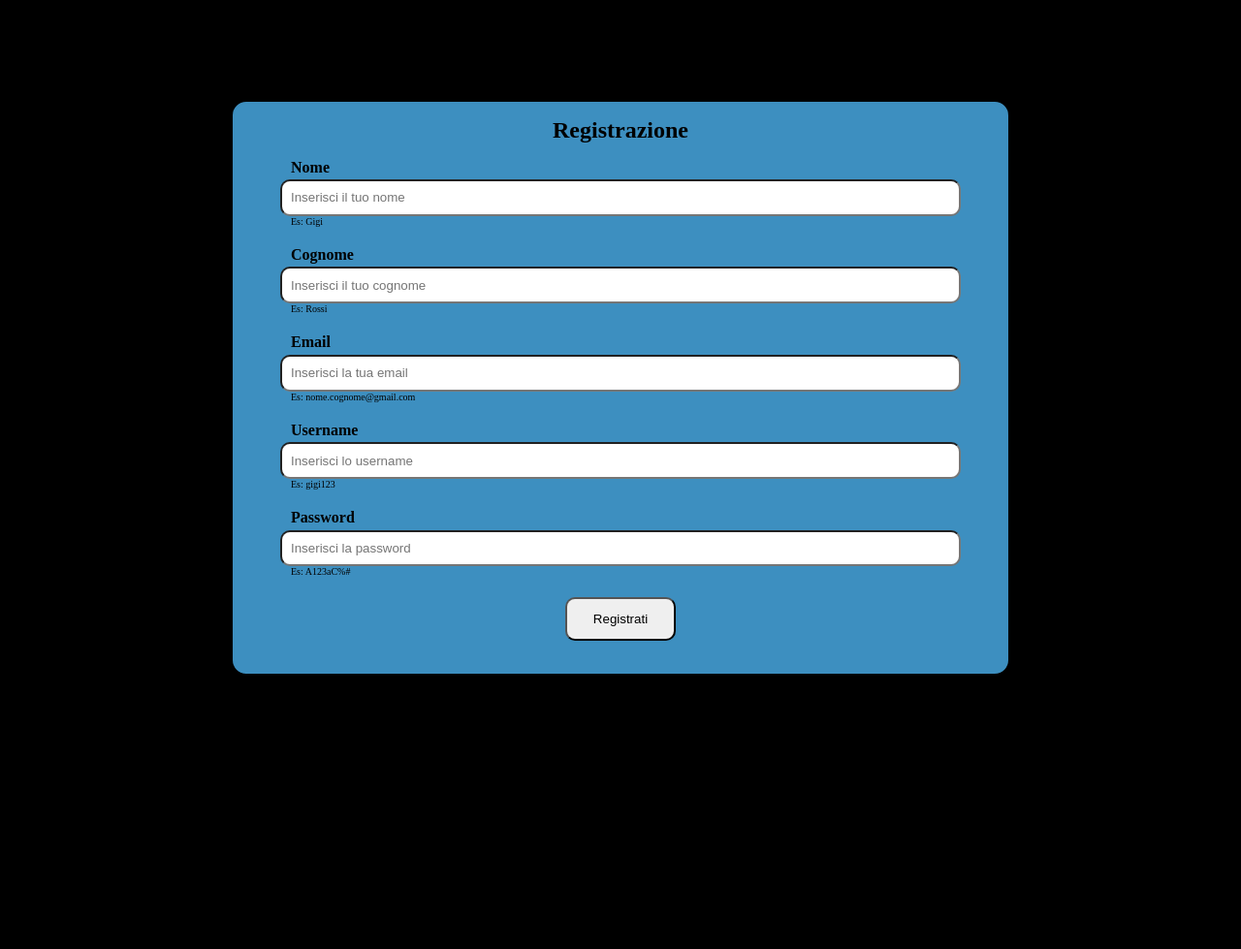
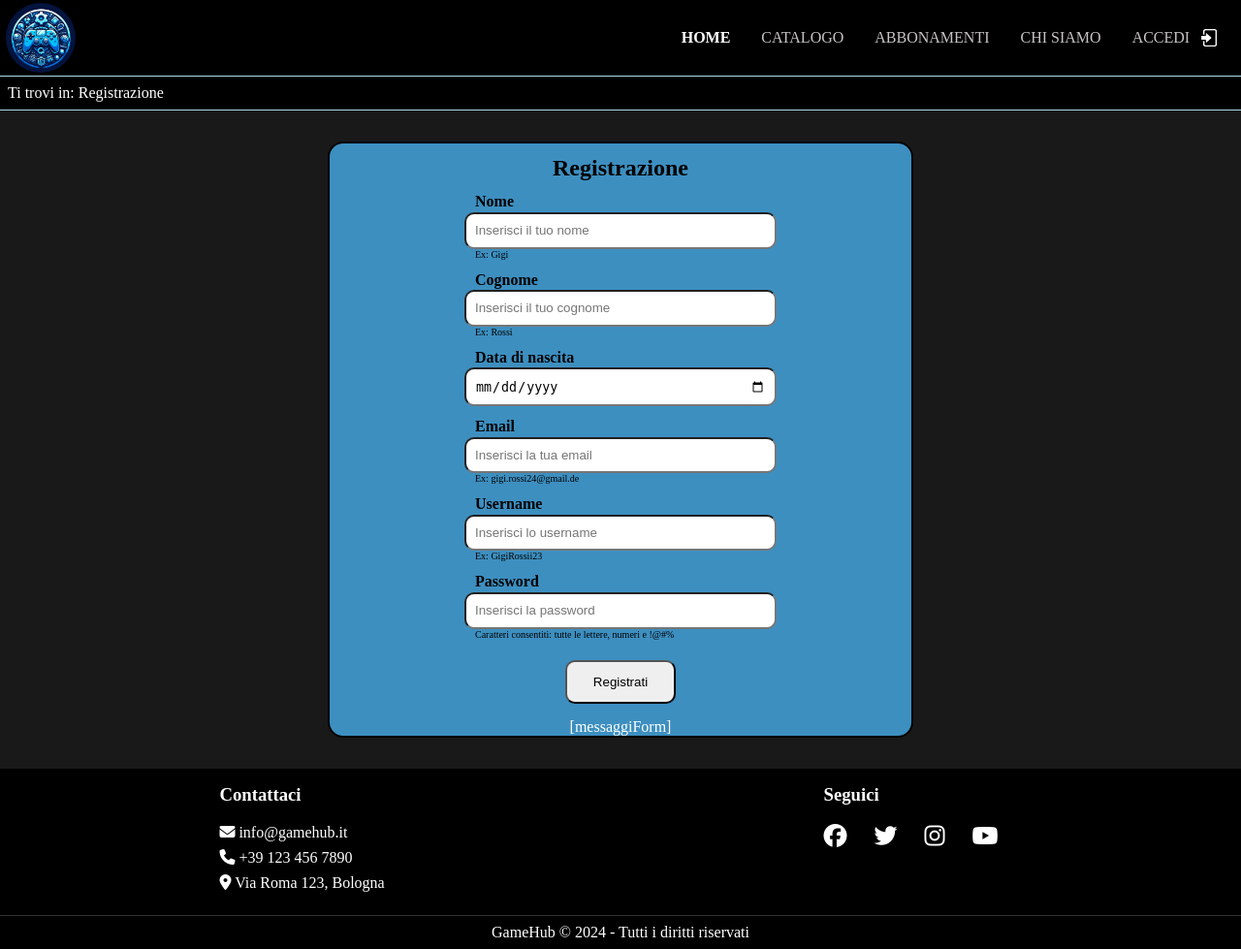
Before and after one commit to MatteoSquarz/GameHub, a PHP site: page /registrazione.html in a window 1280 px wide. Shown: the whole page at 97% size. Before the commit the page ends 695 px from the top, so only its background shows below. Run offline with PHP 8.4, Linux system fonts and the light colour scheme.

Commit message:
modifiche form con aggiunta php e js

```diff
--- a/registrazione.html
+++ b/registrazione.html
@@ -7,32 +7,111 @@
         <meta name="keywords" content="pallavolo,nazionale,femminile,volley,olimpiadi,oro,Paola Egonu,Alessia Orro">
         <meta name="author" content="Andrea Piola">
         <link rel = "stylesheet" href = "style.css" media = "screen">
+        <link rel = "stylesheet" href="mobile.css" media="screen and (max-width:768px)">
         <link rel="stylesheet" href="https://cdnjs.cloudflare.com/ajax/libs/font-awesome/6.5.1/css/all.min.css">
+        <script src="script.js"></script>
         <title>GameHub</title>
     </head>
-    <body>
+    <body onload="caricamento();">
+        <div class="stickyScroll">
+            <header>
+                <div class="logoName">
+                    <a href="index.php" id="logo"></a>
+                    <h1>GameHub</h1>
+                </div>
+                <nav aria-label = "aiuti alla navigazione" class="listHelp">
+                        <a href="#content" class="navHelper">Vai al contenuto</a>
+                </nav>
+                <nav id="menu">
+                    <ul class="menuList">
+                        <li><a href="index.php" class="currentMenu">Home</a></li>
+                        <li><a href="catalogo.html">Catalogo</a></li>
+                        <li><a href="abbonamenti.html">Abbonamenti</a></li>
+                        <li><a href="chiSiamo.html">Chi siamo</a></li>
+                        <li><a href="login.html">Accedi</a></li>
+                    </ul>
+                    <!--<a id="profile" href="#menu">Profile</a>-->
+                </nav>
+                <a href="#hamburgerMobileMenu" id="mobile-menu" class="menu-toggle">
+                    <div role="button" class="menu-toggle">
+                        <span class="bar"></span>
+                        <span class="bar"></span>
+                        <span class="bar"></span>
+                    </div>
+                </a>
+            </header>
+            <nav id="breadcumb">
+                <p>Ti trovi in: Registrazione</p>
+            </nav>
+        </div>
         <main class="mainLoginRegistrazione">
             <div class="loginRegistrazione">
                 <h2>Registrazione</h2>
-                <form class="formLoginRegistrazione">
-                    <label class="labelForm">Nome</label>
-                    <input class="inputForm" type="text" placeholder="Inserisci il tuo nome" required>
-                    <label class="subText">Es: Gigi</label>
-                    <label class="labelForm">Cognome</label>
-                    <input class="inputForm" type="text" placeholder="Inserisci il tuo cognome" required>
-                    <label class="subText">Es: Rossi</label>
-                    <label class="labelForm">Email</label>
-                    <input class="inputForm" type="text" placeholder="Inserisci la tua email" required>
-                    <label class="subText">Es: nome.cognome@gmail.com</label>
-                    <label class="labelForm">Username</label>
-                    <input class="inputForm" type="text" placeholder="Inserisci lo username" required>
-                    <label class="subText">Es: gigi123</label>
-                    <label class="labelForm">Password</label>
-                    <input class="inputForm" type="password" placeholder="Inserisci la password" required>
-                    <label class="subText">Es: A123aC%#</label>
-                    <button class="buttonForm" type="submit">Registrati</button>
+                <form class="formLoginRegistrazione" method="post" action="registrazione.php" onsubmit="return validazioneForm();">
+                    <div>
+                        <label class="labelForm" for="nome">Nome</label>
+                        <input class="inputForm" type="text" placeholder="Inserisci il tuo nome" name="nome" id="nome" required>
+                    </div>
+
+                    <div>
+                        <label class="labelForm" for="cognome">Cognome</label>
+                        <input class="inputForm" type="text" placeholder="Inserisci il tuo cognome" name="cognome" id="cognome" required>
+                    </div>
+
+                    <div>
+                        <label class="labelForm" for="dataNascita">Data di nascita</label>
+                        <input class="inputForm" type="date" name="dataNascita" id="dataNascita" required>
+                    </div>
+
+                    <div>
+                        <label class="labelForm" for="email">Email</label>
+                        <input class="inputForm" type="text" placeholder="Inserisci la tua email" name="email" id="email" required>
+                    </div>
+
+                    <div>
+                        <label class="labelForm" for="username">Username</label>
+                        <input class="inputForm" type="text" placeholder="Inserisci lo username" name="username" id="username" required>
+                    </div>
+
+                    <div>
+                        <label class="labelForm" for="password">Password</label>
+                        <input class="inputForm" type="password" placeholder="Inserisci la password" name="password" id="password" required>
+                    </div>
+
+                    <button class="buttonForm" type="submit" name="registrati" id="registrati">Registrati</button>
+                    [messaggiForm]
                 </form>
             </div>
         </main>
+        <nav id="hamburgerMobileMenu">
+            <ul class="menuListMobile">
+                <li><a href="index.php" class="currentMenu">Home</a></li>
+                <li><a href="catalogo.html">Catalogo</a></li>
+                <li><a href="abbonamenti.html">Abbonamenti</a></li>
+                <li><a href="chiSiamo.html">Chi siamo</a></li>
+                <li><a href="login.html">Accedi</a></li>
+                <li><a href=#content>Torna su</a></li>
+            </ul>
+        </nav>
+        <footer>
+            <div class="footer-content">
+                <div class="contact-info">
+                    <h3>Contattaci</h3>
+                    <p><span class="fa-solid fa-envelope"></span> info@gamehub.it</p>
+                    <p><span class="fa-solid fa-phone"></span> +39 123 456 7890</p>
+                    <p><span class="fa-solid fa-location-dot"></span> Via Roma 123, Bologna</p>
+                </div>
+                <div class="social-links">
+                    <h3>Seguici</h3>
+                    <a href="#"><span class="fa-brands fa-facebook"></span></a>
+                    <a href="#"><span class="fa-brands fa-twitter"></span></a>
+                    <a href="#"><span class="fa-brands fa-instagram"></span></a>
+                    <a href="#"><span class="fa-brands fa-youtube"></span></a>
+                </div>
+            </div>
+            <div class="footer-bottom">
+                <p>GameHub &copy; 2024 - Tutti i diritti riservati</p>
+            </div>
+        </footer>
     </body>
 </html>
--- /dev/null
+++ b/script.js
@@ -0,0 +1,66 @@
+var dettagli_form = {
+    "nome":["Ex: Gigi", /^[A-Za-z\ ]{2,}$/, "Non sono ammessi numeri o caratteri speciali, il numero di caratteri dev'essere almeno 2"],
+    "cognome":["Ex: Rossi", /^[A-Za-z\ \']{2,}$/,"Non sono ammessi numeri o caratteri speciali, il numero di caratteri dev'essere almeno 2"],
+    "dataNascita":["", /^\d{4}\-\d{2}\-\d{2}$/, "Formato data non corretto"],
+    "email":["Ex: gigi.rossi24@gmail.de", /^([a-zA-Z0-9_\.\-])+\@(([a-zA-Z0-9\-])+\.)+([a-zA-Z0-9]{2,4})+$/,"Non sono ammessi caratteri speciali o lettere maiuscole oppure il formato non corretto"],
+    "username":["Ex: GigiRossii23", /^[a-zA-Z0-9]{2,}$/,"Sono ammessi solo numeri e lettere, il numero di caratteri dev'essere almeno 2"],
+    "password":["Caratteri consentiti: tutte le lettere, numeri e !@#%", /^[A-Za-z0-9\!\@\#\%]{8,}$/,"Sono ammessi solo numeri, lettere e e !@#%, il numero di caratteri dev'essere almeno 8"]
+};
+
+
+function caricamento() {
+    for(var key in dettagli_form){
+        var input = document.getElementById(key);
+        messaggio(input,0);
+        input.onblur = function () {validazioneCampo(this); };
+    }
+}
+
+function validazioneCampo(input) {
+    var text = input.value;
+    var regex = dettagli_form[input.id][1];
+
+    //rimuovo messaggio di errore se presente
+    var p = input.parentNode;
+    if (p.children.length > 2) {
+        p.removeChild(p.children[2]);
+    }
+    if (text.search(regex) != 0) {
+        messaggio(input, 1);
+        input.focus();
+        input.select(); //opzionale
+        return false;
+    }
+    return true;
+}
+
+function validazioneForm() {
+    for(var key in dettagli_form){
+        var input = document.getElementById(key);
+        if(!validazioneCampo(input))
+            return false;
+    }
+    return true;
+}
+
+function messaggio(input, mode) {
+    /* mode = 0, modalità input
+    mode = 1, modalità errore */
+
+    var node;//tag con messaggio
+    var p = input.parentNode;
+
+    if(!mode){
+        //creo messaggio di aiuto
+        node = document.createElement("span");
+        node.className = "subText";
+        node.appendChild(document.createTextNode(dettagli_form[input.id][0]));
+    }
+    else{
+        //creo messaggio di errore
+        node = document.createElement("strong");
+        node.className = "subText";
+        node.appendChild(document.createTextNode(dettagli_form[input.id][2]));
+    }
+    p.appendChild(node);
+}
--- a/style.css
+++ b/style.css
@@ -5,7 +5,7 @@
 
 :root{
     --bgcolor: #115AA2;
-    --loginbgcolor: #000;
+    --loginbgcolor: #1a1919;
     --loginformcolor: #3D8FC0;
     --logintextcolor: #000;
     --txtcolor: #FFF;
@@ -185,7 +185,7 @@ header #profile {
 }
 
 .background{
-    background: url('assets/dark-background-abstract-background-network-3d-background-3840x2160-8324.png') no-repeat center center/cover;
+    background: url('assets/royalty-free-music-for-videogames.png') no-repeat center center/cover;
     background-color: var(--bgcolor);
 }
 
@@ -566,7 +566,7 @@ footer {
 }
 
 #chiSiamoMain {
-    background: url('assets/dark-background-abstract-background-network-3d-background-3840x2160-8324.png') no-repeat center center/cover;
+    background: url('assets/looking-far-away-4k-lb.png') no-repeat center center/cover;
     background-color: var(--bgcolor);
 }
 
@@ -582,6 +582,13 @@ footer {
     display: flex;
     flex-direction: column;
     /* align-items: center; */
+
+    background-image: url('assets/background-prova.jpg');
+
+    background-repeat: repeat-y; /* Repeat the image vertically */
+    background-size: 100% auto; /* Stretch the image to match the screen width */
+    background-position: top center; /* Align the image at the top and center */
+    margin: 0; /* Remove default margins */
 }
 /********************************************************************************/
 
@@ -662,9 +669,9 @@ footer {
     text-align: center;
     font-size: 20px;
 
-    border: var(--homeboxcolor) solid 5px;
+    border: #000 solid 1px;
     border-radius: 10px;
-
+    box-shadow: 0 4px 8px rgba(0, 0, 0, 0.8);
 }
 
 .game-card:hover {
@@ -726,25 +733,31 @@ footer {
 
 .mainLoginRegistrazione{
     background-color: var(--loginbgcolor);
-    min-height: 100vh;
 }
 
 .loginRegistrazione{
     border: 2px solid #000;
-    width: 85%;
+    width: 80%;
     align-self: center;
     display: flex;
     flex-direction: column;
     align-items: center;
-    margin: auto;
+    margin: 2em 0;
     /*box-shadow: 0.5em 0.5em 0.5em 0.5em #074a85;*/
     border-radius: 1em;
     background-color: var(--loginformcolor);
-    max-width: 800px;
+    max-width: 600px;
 }
 
 .formLoginRegistrazione{
-    width: 85%;
+    width: 50%;
+    display: flex;
+    flex-direction: column;
+    align-items: center;
+}
+
+.formLoginRegistrazione div{
+    width: 100%;
     display: flex;
     flex-direction: column;
     align-items: center;
@@ -762,7 +775,7 @@ footer {
 
 .subText{
     font-size: x-small;
-    margin-bottom: 3%;
+    margin-bottom: 4%;
     align-self: flex-start;
     color: var(--logintextcolor);
 }
@@ -785,6 +798,7 @@ footer {
     border-radius: 10px;
     padding: 1em 2em;
     margin-bottom: 5%;
+    margin-top: 3%;
 }
 
 hr{
```
Also changed, not shown: login.html (+76 -9 lines), login.php (added, +132 -0 lines), registrazione.php (added, +126 -0 lines).
